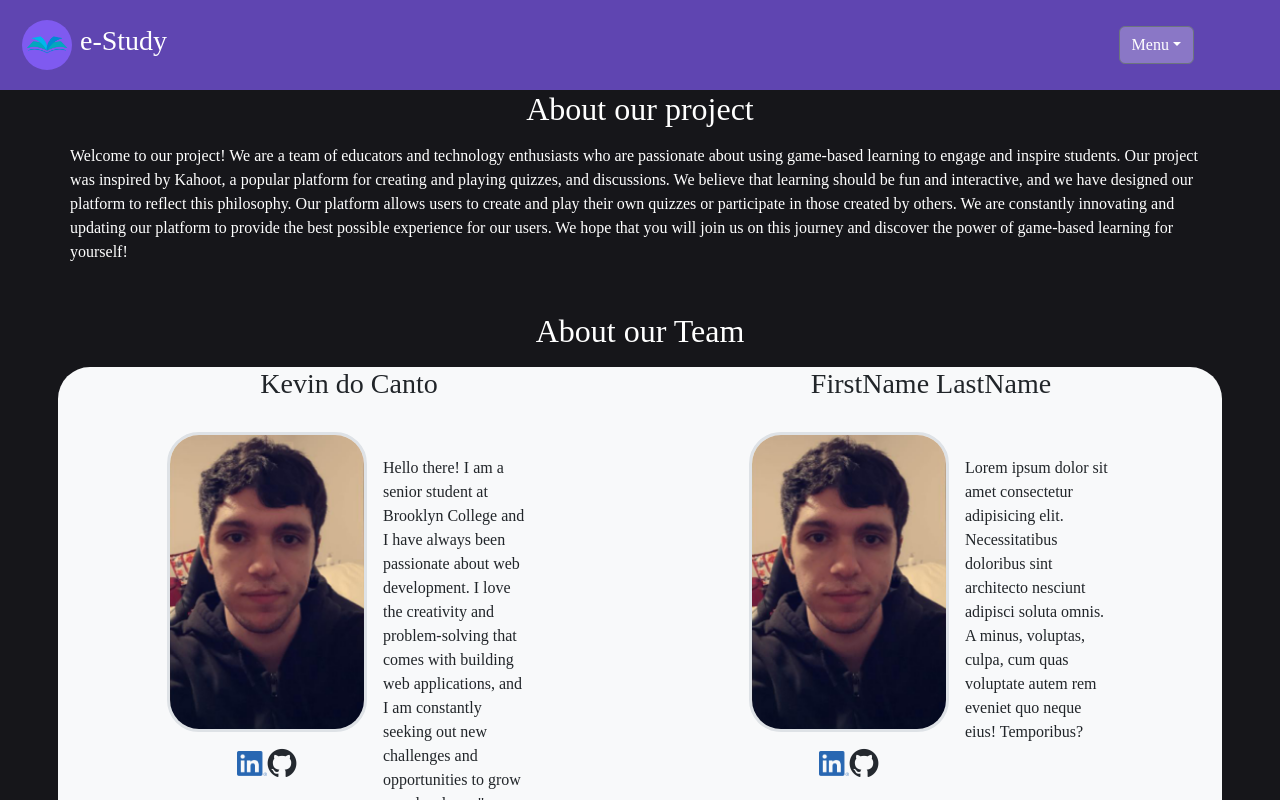
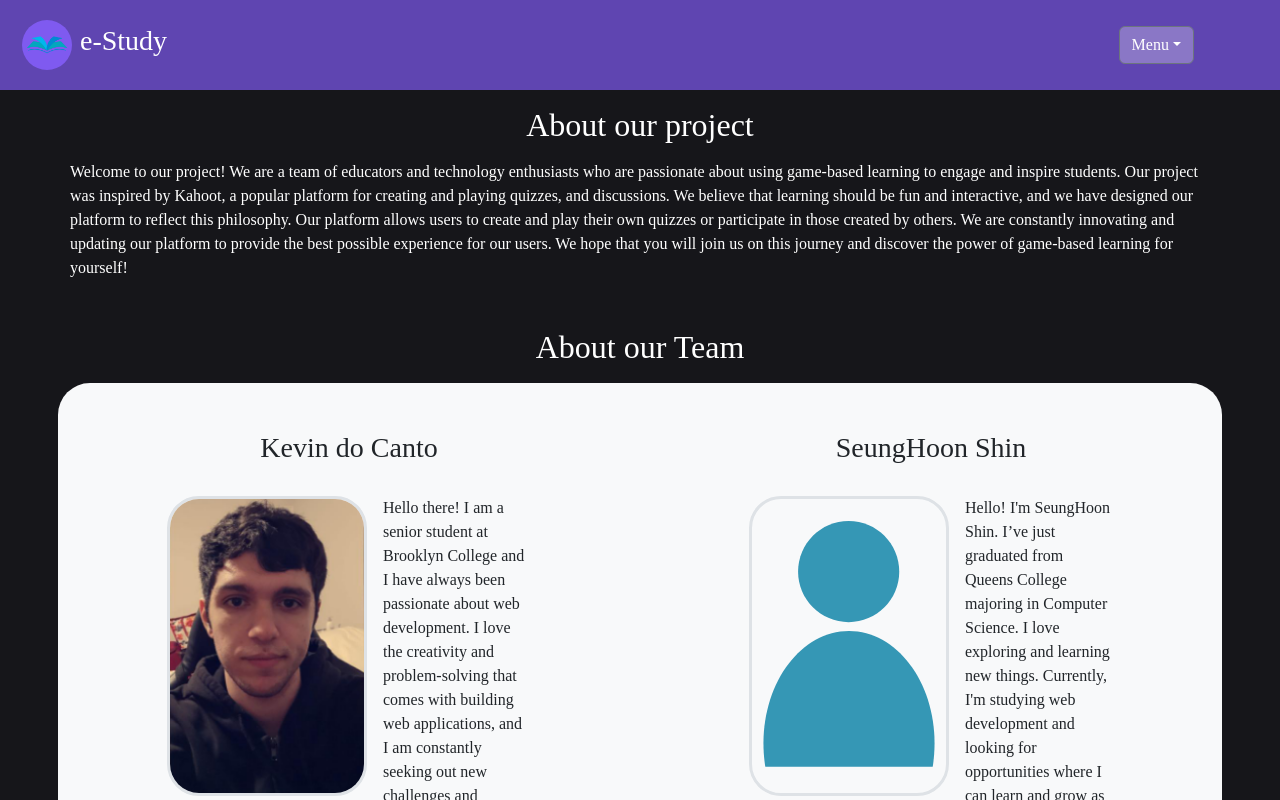
Before and after one commit to yaboyd1/estudy, a React (Create React App) app in the folder client/: page /about-us in a window 1280 px wide. Shown: the top 800 px of the page. Built offline with nearby package versions, Linux system fonts and the light colour scheme; no server answers; a web font is replaced by a local one.

Commit message:
Add SeungHoon Shin's profile

```diff
--- a/client/src/App.css
+++ b/client/src/App.css
@@ -143,6 +143,15 @@ body {
 /* About us */
 .about-us {
   color: white;
+}
+
+.about-button {
+  transition: transform 0.2s;
+  margin: 3px;
+}
+
+.about-button:hover {
+  transform: scale(1.15);
 }
 
 /* Forum */
--- /dev/null
+++ b/client/src/components/PersonIcon.js
@@ -0,0 +1,31 @@
+import React from 'react';
+
+const PersonIcon = (
+  width,
+  height
+) => (
+  <div
+    className="rounded-5 border border-3 mt-4 bg-light"
+    style={{ width: '200px', height: '300px' }}
+  >
+    <svg
+      xmlns="http://www.w3.org/2000/svg"
+      viewBox="0 0 400 400"
+      style={{ transform: 'scale(1.4) translateY(25px)'}}
+    >
+      <style>{".s0{fill:rgb(53, 151, 181)"}</style>
+      <path
+        id="Shape 1"
+        className="s0"
+        d="M199.5 187c-41.2 0-74.5-33.3-74.5-74.5S158.3 38 199.5 38 274 71.3 274 112.5 240.7 187 199.5 187z"
+      />
+      <path
+        id="Shape 2"
+        className="s0"
+        d="M200 531c-69.7 0-126-74-126-165.5S130.3 200 200 200s126 74 126 165.5S269.7 531 200 531z"
+      />
+    </svg>
+  </div>
+)
+
+export default PersonIcon
--- a/client/src/pages/AboutUsPage.js
+++ b/client/src/pages/AboutUsPage.js
@@ -1,10 +1,10 @@
 import React from 'react';
-
+import PersonIcon from'../components/PersonIcon';
 function AboutUsPage() {
   return (
     <>
       <div className="about-us col text-center">
-        <h2 className="mb-3">About our project</h2>
+        <h2 className="my-3">About our project</h2>
         <p className="mb-5 text-start">
           Welcome to our project! We are a team of educators and technology
           enthusiasts who are passionate about using game-based learning to
@@ -20,7 +20,7 @@ function AboutUsPage() {
         </p>
         <h2 className="mb-3">About our Team</h2>
         <div className="row justify-content-around bg-light text-dark rounded-5">
-          <div className="col-lg-4 mb-5">
+          <div className="col-lg-4 m-5">
             <h3>Kevin do Canto</h3>
             <div className="d-flex">
               <div>
@@ -33,6 +33,7 @@ function AboutUsPage() {
                 <div className="mt-3">
                   <a href="https://www.linkedin.com/in/kevin-d-93615a180/">
                     <img
+                      className="about-button"
                       style={{ width: '30px' }}
                       src={require('../imgs/linkedIn_logo.png')}
                       alt=""
@@ -40,6 +41,7 @@ function AboutUsPage() {
                   </a>
                   <a href="https://github.com/KevinDocanto">
                     <img
+                      className="about-button"
                       style={{ width: '30px' }}
                       src={require('../imgs/github_logo.png')}
                       alt=""
@@ -47,7 +49,7 @@ function AboutUsPage() {
                   </a>
                 </div>
               </div>
-              <p className="ms-3 text-start mt-5">
+              <p className="ms-3 text-start mt-4">
                 Hello there! I am a senior student at Brooklyn College and I
                 have always been passionate about web development. I love the
                 creativity and problem-solving that comes with building web
@@ -56,26 +58,23 @@ function AboutUsPage() {
               </p>
             </div>
           </div>
-          <div className="col-lg-4 mb-5">
-            <h3>FirstName LastName</h3>
+          <div className="col-lg-4 m-5">
+            <h3>SeungHoon Shin</h3>
             <div className="d-flex">
               <div>
-                <img
-                  className="rounded-5 border border-3 mt-4"
-                  style={{ width: '200px', height: '300px' }}
-                  src={require('../imgs/kevin_pp.png')}
-                  alt="profile"
-                />
+                <PersonIcon />
                 <div className="mt-3">
-                  <a href="https://www.linkedin.com/in/kevin-d-93615a180/">
+                  <a href="https://www.linkedin.com/in/seunghoon-shin-8115b5224/">
                     <img
+                      className="about-button"
                       style={{ width: '30px' }}
                       src={require('../imgs/linkedIn_logo.png')}
                       alt=""
                     />
                   </a>
-                  <a href="https://github.com/KevinDocanto">
+                  <a href="https://github.com/shino022">
                     <img
+                      className="about-button"
                       style={{ width: '30px' }}
                       src={require('../imgs/github_logo.png')}
                       alt=""
@@ -84,11 +83,11 @@ function AboutUsPage() {
                 </div>
               </div>
 
-              <p className="ms-3 text-start mt-5">
-                Lorem ipsum dolor sit amet consectetur adipisicing elit.
-                Necessitatibus doloribus sint architecto nesciunt adipisci
-                soluta omnis. A minus, voluptas, culpa, cum quas voluptate autem
-                rem eveniet quo neque eius! Temporibus?
+              <p className="ms-3 text-start mt-4">
+                Hello! I'm SeungHoon Shin.
+                I’ve just graduated from Queens College majoring in Computer Science.
+                I love exploring and learning new things.
+                Currently, I'm studying web development and looking for opportunities where I can learn and grow as a software engineer.
               </p>
             </div>
           </div>
```
